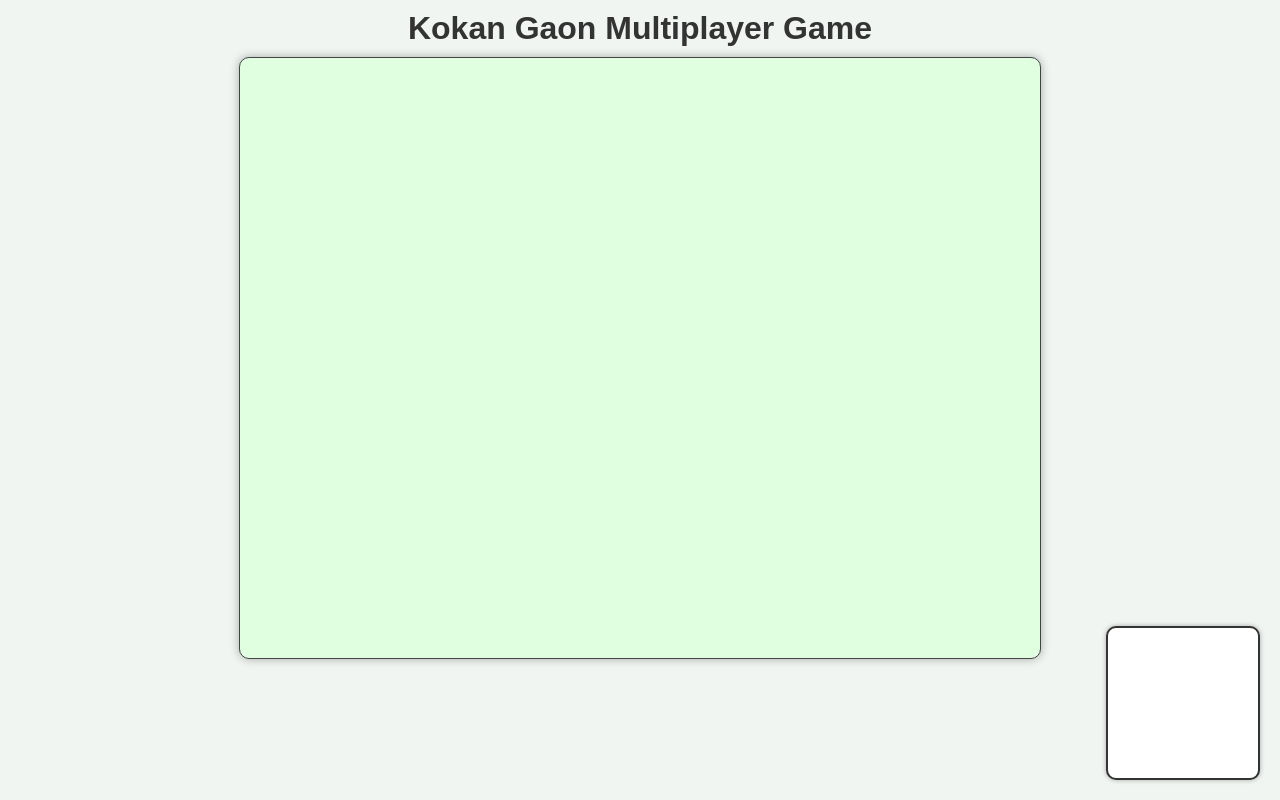
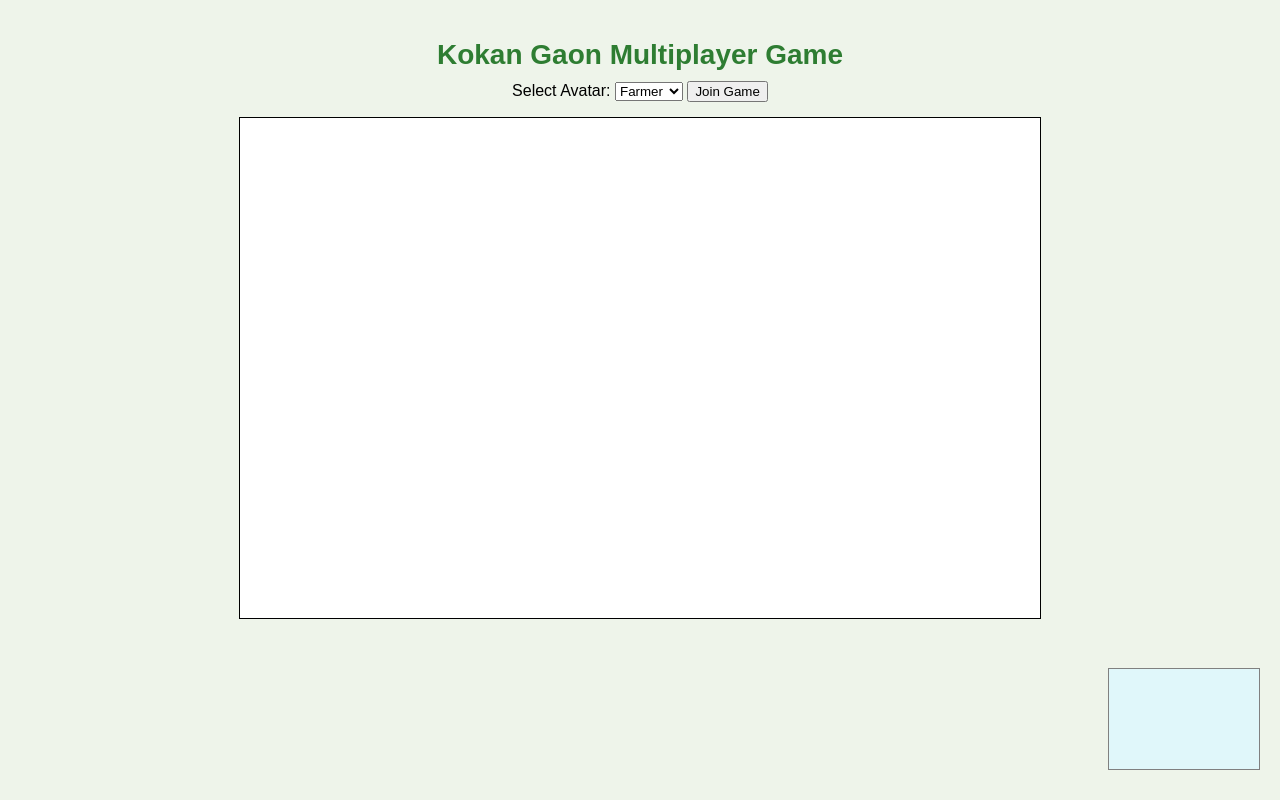
Before and after one commit to Apparao-Balkunde/KGAPP, a plain HTML site: page frontend/index.html in a window 1280 px wide. Drawn offline with nearby package versions, Linux system fonts and the light colour scheme.

Commit message:
multi payer add

```diff
--- a/frontend/index.html
+++ b/frontend/index.html
@@ -3,24 +3,26 @@
 <head>
   <meta charset="UTF-8" />
   <meta name="viewport" content="width=device-width, initial-scale=1.0"/>
-  <title>Kokan Gaon Game</title>
+  <title>Kokan Gaon Multiplayer Game</title>
   <link rel="stylesheet" href="style.css" />
 </head>
 <body>
-
-  <!-- Game Header -->
   <h1>Kokan Gaon Multiplayer Game</h1>
 
-  <!-- Main Game Canvas -->
-  <canvas id="gameCanvas" width="800" height="600" style="border: 1px solid #444;"></canvas>
+  <div id="menu">
+    <label for="avatarSelect">Select Avatar:</label>
+    <select id="avatarSelect">
+      <option value="farmer">Farmer</option>
+      <option value="woman">Woman</option>
+      <option value="child">Child</option>
+    </select>
+    <button onclick="joinGame()">Join Game</button>
+  </div>
 
-  <!-- Mini Map Canvas -->
-  <canvas id="miniMap" width="150" height="150"
-          style="position: absolute; bottom: 20px; right: 20px; border: 2px solid #333; background: #fff;"></canvas>
+  <canvas id="gameCanvas" width="800" height="500" style="border: 1px solid black;"></canvas>
+  <canvas id="miniMap" width="150" height="100" style="border: 1px solid gray; float: right;"></canvas>
 
-  <!-- Script -->
-  <script src="https://cdn.socket.io/4.6.1/socket.io.min.js"></script>
+  <script src="https://cdn.socket.io/4.7.2/socket.io.min.js"></script>
   <script src="script.js"></script>
-
 </body>
 </html>
--- a/frontend/script.js
+++ b/frontend/script.js
@@ -5,39 +5,42 @@ const socket = io("https://kgapp.onrender.com/", {
 
 let players = {};
 let playerId = null;
+let x = 100, y = 100;
 
-const canvas = document.getElementById('gameCanvas');
-const ctx = canvas.getContext('2d');
+const canvas = document.getElementById("gameCanvas");
+const ctx = canvas.getContext("2d");
 
-const miniCanvas = document.getElementById('miniMap');
-const miniCtx = miniCanvas.getContext('2d');
+const miniCanvas = document.getElementById("miniMap");
+const miniCtx = miniCanvas.getContext("2d");
 
-let x = 100, y = 100;
+function joinGame() {
+  const avatar = document.getElementById("avatarSelect").value || "default";
+  document.getElementById("menu").style.display = "none";
+  socket.emit("new-player", { id: socket.id, avatar });
+}
 
 function drawMainCanvas() {
   ctx.clearRect(0, 0, canvas.width, canvas.height);
-
-  for (let id in players) {
-    const p = players[id];
-    ctx.fillStyle = id === playerId ? 'blue' : 'green';
+  Object.entries(players).forEach(([id, p]) => {
+    if (!p || p.x === undefined || p.y === undefined) return;
+    ctx.fillStyle = id === playerId ? "blue" : "green";
     ctx.fillRect(p.x, p.y, 30, 30);
-    ctx.fillStyle = 'black';
-    ctx.fillText(id.substring(0, 4), p.x, p.y - 5);
-  }
+    ctx.fillStyle = "black";
+    ctx.fillText(p.avatar || "P", p.x, p.y - 5);
+  });
 }
 
 function drawMiniMap() {
   miniCtx.clearRect(0, 0, miniCanvas.width, miniCanvas.height);
-
-  for (let id in players) {
-    const p = players[id];
+  Object.entries(players).forEach(([id, p]) => {
+    if (!p || p.x === undefined || p.y === undefined) return;
     const miniX = (p.x / canvas.width) * miniCanvas.width;
     const miniY = (p.y / canvas.height) * miniCanvas.height;
-    miniCtx.fillStyle = id === playerId ? 'blue' : 'green';
+    miniCtx.fillStyle = id === playerId ? "blue" : "green";
     miniCtx.beginPath();
     miniCtx.arc(miniX, miniY, 4, 0, 2 * Math.PI);
     miniCtx.fill();
-  }
+  });
 }
 
 function gameLoop() {
@@ -46,22 +49,29 @@ function gameLoop() {
   requestAnimationFrame(gameLoop);
 }
 
-document.addEventListener('keydown', (e) => {
-  if (e.key === 'ArrowUp') y -= 5;
-  if (e.key === 'ArrowDown') y += 5;
-  if (e.key === 'ArrowLeft') x -= 5;
-  if (e.key === 'ArrowRight') x += 5;
+document.addEventListener("keydown", (e) => {
+  if (!playerId) return;
+  if (e.key === "ArrowUp") y -= 5;
+  if (e.key === "ArrowDown") y += 5;
+  if (e.key === "ArrowLeft") x -= 5;
+  if (e.key === "ArrowRight") x += 5;
 
-  socket.emit('move', { x, y });
+  socket.emit("move", { id: playerId, x, y });
 });
 
-socket.on('connect', () => {
+socket.on("connect", () => {
   playerId = socket.id;
-  socket.emit('new_player', { x, y });
 });
 
-socket.on('player_data', (data) => {
-  players = data;
+socket.on("update-positions", (data) => {
+  if (!players[data.id]) players[data.id] = {};
+  players[data.id].x = data.x;
+  players[data.id].y = data.z; // server sends z as y
+});
+
+socket.on("task-complete", (data) => {
+  console.log('✅ Task Completed: ${data.label} by $
+{data.id}');
 });
 
 gameLoop();
--- a/frontend/style.css
+++ b/frontend/style.css
@@ -1,26 +1,32 @@
 body {
-  font-family: sans-serif;
+  font-family: Arial, sans-serif;
+  background-color: #eef4ea;
+  text-align: center;
   margin: 0;
-  padding: 0;
-  background-color: #f0f5f1;
-  overflow: hidden;
+  padding: 20px;
 }
 
 h1 {
-  text-align: center;
-  margin: 10px;
-  color: #333;
+  color: #2e7d32;
+  font-size: 28px;
+  margin-bottom: 10px;
 }
 
-#gameCanvas {
+#menu {
+  margin-bottom: 15px;
+}
+
+canvas {
+  margin: 10px auto;
   display: block;
-  margin: 0 auto;
-  background-color: #e0ffe0;
-  border-radius: 10px;
-  box-shadow: 0 0 10px rgba(0,0,0,0.3);
+  border: 2px solid #444;
+  background-color: #ffffff;
 }
 
 #miniMap {
-  border-radius: 10px;
-  box-shadow: 0 0 5px rgba(0,0,0,0.3);
+  position: absolute;
+  bottom: 20px;
+  right: 20px;
+  border: 1px solid #888;
+  background-color: #e0f7fa;
 }
```
Also changed, not shown: 1 other file.
